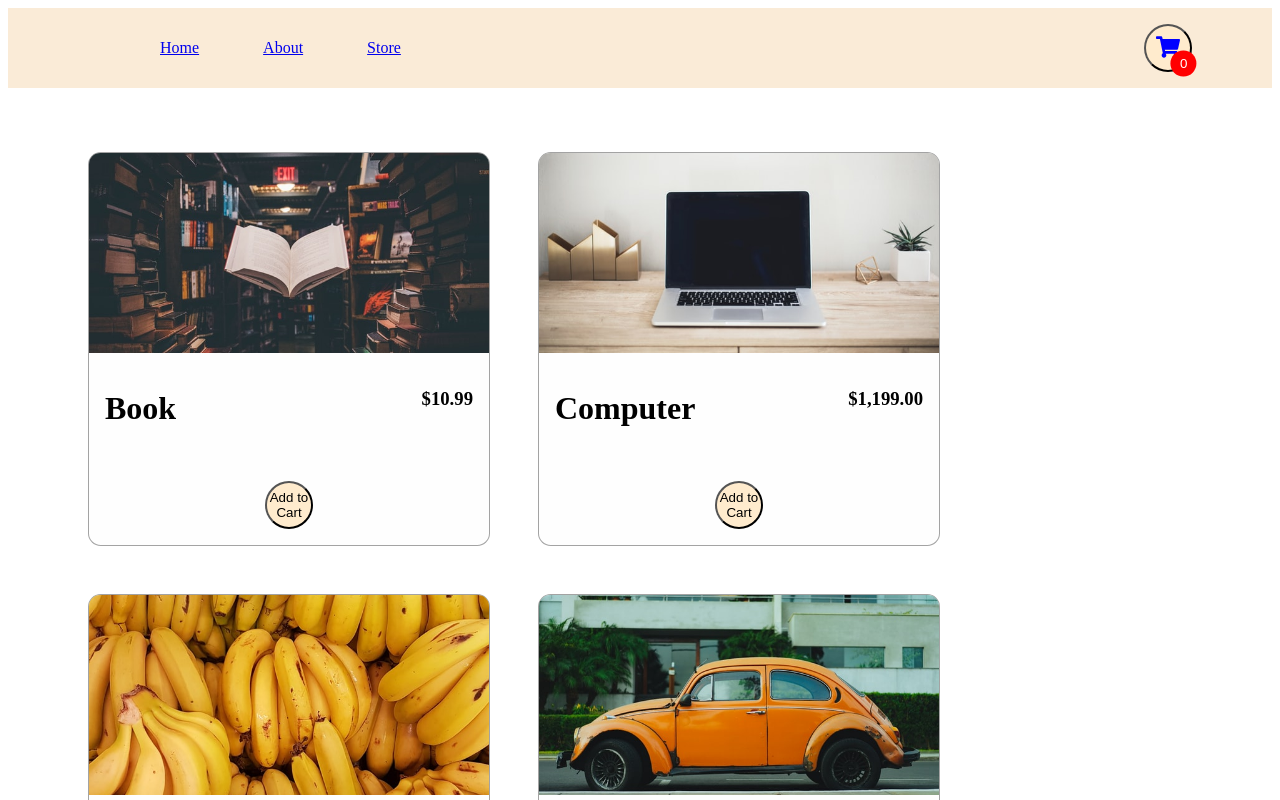
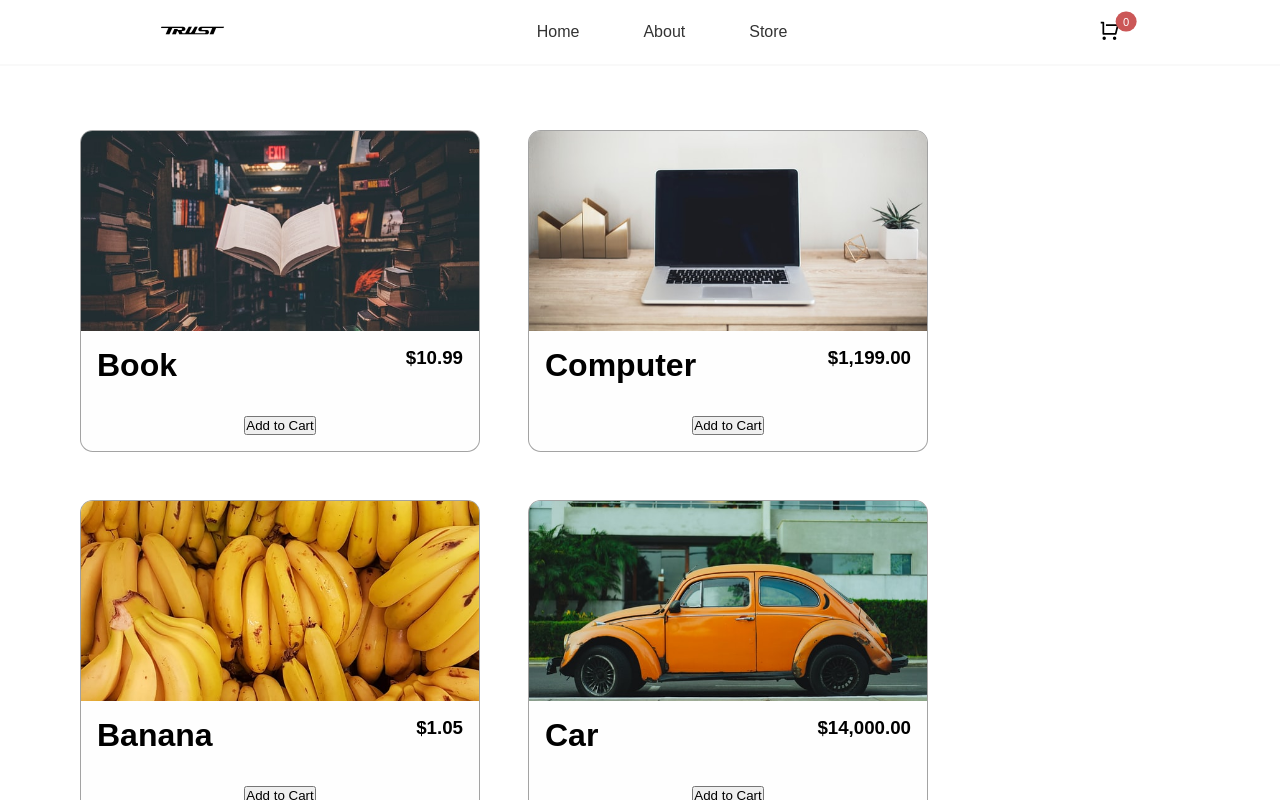
Before and after one commit to dardan8/shopping-cart, a React (Vite) app: page /store in a window 1280 px wide. Shown: the top 800 px of the page. Built offline with nearby package versions, Linux system fonts and the light colour scheme.

Commit message:
Styling advancing

```diff
--- a/src/components/Navbar.tsx
+++ b/src/components/Navbar.tsx
@@ -1,13 +1,17 @@
 import "./navbar.css";
 import { NavLink } from "react-router-dom";
-import { FaShoppingCart } from "react-icons/fa";
+import { RiShoppingCartLine } from "react-icons/ri";
 import { useShoppingCart } from "../context/ShoppingCartContext";
+import LogoImg from "../../public/images/logo.svg";
 
 export const Navbar = () => {
   const { openCart, cartQuantity } = useShoppingCart();
 
   return (
     <nav>
+      <a href='/'>
+        <img src={LogoImg} alt='Logo' className='logo-image'></img>
+      </a>
       <ul>
         <li>
           <NavLink to='/'>Home</NavLink>
@@ -19,10 +23,10 @@ export const Navbar = () => {
           <NavLink to='/store'>Store</NavLink>
         </li>
       </ul>
-      <button onClick={openCart}>
-        <FaShoppingCart className='shoppingcart-icon' />
+      <span className='shoppingcart-span'>
+        <RiShoppingCartLine className='shoppingcart-icon' onClick={openCart} />
         <div className='rounded-circle'>{cartQuantity}</div>
-      </button>
+      </span>
     </nav>
   );
 };
--- a/src/components/ShoppingCart.tsx
+++ b/src/components/ShoppingCart.tsx
@@ -2,6 +2,7 @@ import { useShoppingCart } from "../context/ShoppingCartContext";
 import { formatCurrency } from "../utilities/formatCurrency";
 import { CartItem } from "./CartItem";
 import storeItems from "../data/items.json";
+import "./shoppingcart.css";
 
 type ShoppingCartProps = {
   isOpen: boolean;
@@ -12,8 +13,10 @@ export function ShoppingCart({ isOpen }: ShoppingCartProps) {
   return (
     <div>
       {isOpen ? (
-        <>
-          <button onClick={closeCart}>Close</button>
+        <div className='shoppingcart-container'>
+          <button onClick={closeCart} className='close-cart'>
+            Close
+          </button>
           <div>
             {cartItems.map((item) => (
               <CartItem key={item.id} {...item} />
@@ -28,7 +31,7 @@ export function ShoppingCart({ isOpen }: ShoppingCartProps) {
               )}
             </div>
           </div>
-        </>
+        </div>
       ) : (
         ""
       )}
--- a/src/components/StoreItem.tsx
+++ b/src/components/StoreItem.tsx
@@ -1,63 +1,62 @@
-import "./storeitem.css"
-import { formatCurrency } from "../utilities/formatCurrency"
-import { useShoppingCart } from "../context/ShoppingCartContext"
+import "./storeitem.css";
+import { formatCurrency } from "../utilities/formatCurrency";
+import { useShoppingCart } from "../context/ShoppingCartContext";
 
 type StoreItemProps = {
- id: number,
- name: string,
- price: number,
- imgUrl: string
-}
+  id: number;
+  name: string;
+  price: number;
+  imgUrl: string;
+};
 
-
-export function StoreItem ({id, name, price, imgUrl}: StoreItemProps) {
-
-   const {getItemQuantity,
+export function StoreItem({ id, name, price, imgUrl }: StoreItemProps) {
+  const {
+    getItemQuantity,
     increaseCartQuantity,
     decreaseCartQuantity,
-    removeFromCart} = useShoppingCart()
+    removeFromCart,
+  } = useShoppingCart();
 
   const quantity = getItemQuantity(id);
 
   return (
-        <div className="card-item">
-            <div className="card-image-container">
-                <img src={imgUrl} className="card-image"/>
+    <div className='card-item'>
+      <div className='card-image-container'>
+        <img src={imgUrl} className='card-image' />
       </div>
-            <div className="card-item-data">
+      <div className='card-item-data'>
         <h1>{name}</h1>
         <h3>{formatCurrency(price)}</h3>
       </div>
 
-            {
-                quantity === 0 ?
-
-               (
-                <div className="card-item-actions">
-                <button onClick={() => increaseCartQuantity(id)}>
-                    Add to Cart
+      {quantity === 0 ? (
+        <div className='card-item-actions'>
+          <button onClick={() => increaseCartQuantity(id)}>Add to Cart</button>
+        </div>
+      ) : (
+        <>
+          <div className='card-item-actions'>
+            <button
+              className='button-card'
+              onClick={() => decreaseCartQuantity(id)}
+            >
+              {" "}
+              -{" "}
+            </button>
+            {quantity} in cart
+            <button
+              className='button-card'
+              onClick={() => increaseCartQuantity(id)}
+            >
+              {" "}
+              +
             </button>
           </div>
-        )
-        :
-(
-    <><div className="card-item-actions">
-    <button className="button-card"
-    onClick={() => decreaseCartQuantity(id)}
-    > - </button>
-    {quantity} in cart
-    <button className="button-card"
-    onClick={() => increaseCartQuantity(id)}> +</button>
+          <button className='button-card' onClick={() => removeFromCart(id)}>
+            Remove
+          </button>
+        </>
+      )}
     </div>
-<button className="button-card"
-onClick={() => removeFromCart(id)}
->Remove</button>
-</>
-
-
-)
+  );
 }
-         </div>
-
-    )
-}
--- a/src/components/navbar.css
+++ b/src/components/navbar.css
@@ -1,6 +1,25 @@
+nav {
+  width: 100%;
+  height: 64px;
+  background-color: #fff;
+
+  display: flex;
+  align-items: center;
+  justify-content: space-between;
+
+  padding: 2rem 10rem;
+
+  border-bottom: 2px solid #f9f9f9;
+  position: sticky;
+}
+
+.logo-image {
+  width: 65px;
+}
+
 ul li {
   list-style-type: none;
-  padding: 0.5rem 2rem;
+  padding: 0 2rem;
 }
 
 ul {
@@ -9,46 +28,40 @@ ul {
   justify-content: end;
 }
 
-nav {
-  height: 5rem;
-  background-color: antiquewhite;
-
-  display: flex;
-  align-items: center;
-  justify-content: space-between;
-  padding: 0rem 5rem;
+ul li a {
+  text-decoration: none;
+  color: #333;
 }
 
-button {
-  background-color: blanchedalmond;
-  border-radius: 50%;
-
-  position: relative;
-
-  width: 3rem;
-  height: 3rem;
-  padding: 0rem;
+ul li a:hover {
+  text-decoration: none;
+  color: #008b94;
 }
 
 .shoppingcart-icon {
-  font-size: 1.5rem;
-  color: blue;
+  font-size: 1.3rem;
+  cursor: pointer;
+}
+
+.shoppingcart-span {
+  position: relative;
 }
 
 .rounded-circle {
   display: flex;
   align-items: center;
   justify-content: center;
-  width: 1rem;
-  height: 1rem;
+  width: 1.3rem;
+  height: 1.3rem;
+  padding: 0.1rem;
 
+  font-size: 0.7rem;
   position: absolute;
   bottom: 0;
   right: 0;
-  background-color: red;
+  background-color: rgb(203, 87, 87);
   color: white;
-  padding: 0.3rem;
+
   border-radius: 50%;
-
-  transform: translate(25%, 25%);
+  transform: translate(80%, -60%);
 }
--- /dev/null
+++ b/src/components/shoppingcart.css
@@ -0,0 +1,19 @@
+.shoppingcart-container {
+  width: 30%;
+  height: 100vh;
+
+  position: absolute;
+  bottom: 0;
+  top: 0;
+  right: 0;
+
+  padding: 2rem 3rem;
+  background-color: #d9e8e5;
+  z-index: 3;
+}
+
+.close-cart {
+  position: absolute;
+  top: 1rem;
+  right: 1rem;
+}
--- a/src/context/ShoppingCartContext.tsx
+++ b/src/context/ShoppingCartContext.tsx
@@ -1,99 +1,103 @@
-import { createContext, ReactNode, useContext, useState } from "react"
-import {ShoppingCart} from "../components/ShoppingCart"
-import { useLocalStorage } from "../hooks/useLocalStorage"
-
+import { createContext, ReactNode, useContext, useState } from "react";
+import { ShoppingCart } from "../components/ShoppingCart";
+import { useLocalStorage } from "../hooks/useLocalStorage";
 
 type ShoppingCartProviderProps = {
-    children: ReactNode
+  children: ReactNode;
+};
+
+type ShoppingCartContext = {
+  openCart: () => void;
+  closeCart: () => void;
+  getItemQuantity: (id: number) => number;
+  increaseCartQuantity: (id: number) => void;
+  decreaseCartQuantity: (id: number) => void;
+  removeFromCart: (id: number) => void;
+  cartQuantity: number;
+  cartItems: CartItem[];
+};
+
+type CartItem = {
+  id: number;
+  quantity: number;
+};
+
+const ShoppingCartContext = createContext({} as ShoppingCartContext);
+
+export function useShoppingCart() {
+  return useContext(ShoppingCartContext);
 }
 
-type ShoppingCartContext = {
-    openCart: () => void
-    closeCart: () => void
-    getItemQuantity: (id: number) => number
-    increaseCartQuantity: (id: number) => void
-    decreaseCartQuantity: (id: number) => void
-    removeFromCart: (id: number) => void
-    cartQuantity: number
-    cartItems: CartItem[]
+export function ShoppingCartProvider({ children }: ShoppingCartProviderProps) {
+  const [isOpen, setIsOpen] = useState(false);
 
-}
+  const [cartItems, setCartItems] = useLocalStorage<CartItem[]>(
+    "shopping-cart",
+    []
+  );
 
-type CartItem = {
-    id: number
-    quantity: number
-}
+  const cartQuantity = cartItems.reduce(
+    (quantity, item) => item.quantity + quantity,
+    0
+  );
 
-const ShoppingCartContext = createContext({} as ShoppingCartContext)
+  const openCart = () => setIsOpen(true);
+  const closeCart = () => setIsOpen(false);
 
-export function useShoppingCart() {
-    return useContext(ShoppingCartContext)
-}
+  function getItemQuantity(id: number) {
+    return cartItems.find((item) => item.id === id)?.quantity || 0;
+  }
+  function increaseCartQuantity(id: number) {
+    setCartItems((currItems) => {
+      if (currItems.find((item) => item.id === id) == null) {
+        return [...currItems, { id, quantity: 1 }];
+      } else {
+        return currItems.map((item) => {
+          if (item.id === id) {
+            return { ...item, quantity: item.quantity + 1 };
+          } else {
+            return item;
+          }
+        });
+      }
+    });
+  }
+  function decreaseCartQuantity(id: number) {
+    setCartItems((currItems) => {
+      if (currItems.find((item) => item.id === id)?.quantity === 1) {
+        return currItems.filter((item) => item.id !== id);
+      } else {
+        return currItems.map((item) => {
+          if (item.id === id) {
+            return { ...item, quantity: item.quantity - 1 };
+          } else {
+            return item;
+          }
+        });
+      }
+    });
+  }
+  function removeFromCart(id: number) {
+    setCartItems((currItems) => {
+      return currItems.filter((item) => item.id !== id);
+    });
+  }
 
-export function ShoppingCartProvider({children}: ShoppingCartProviderProps) {
-
-    const [isOpen, setIsOpen] = useState(false)
-
-    const [cartItems, setCartItems] = useLocalStorage<CartItem[]>("shopping-cart", [])
-
-    const cartQuantity = cartItems.reduce((quantity, item) =>
-    item.quantity + quantity, 0)
-
-
-    const openCart = () => setIsOpen(true)
-    const closeCart = () => setIsOpen(false)
-
-    function getItemQuantity(id: number) {
-        return cartItems.find(item => item.id ===id)?.quantity || 0;
-    }
-    function increaseCartQuantity(id: number) {
-        setCartItems(currItems => {
-            if (currItems.find(item => item.id === id) == null) {
-                return [...currItems, {id, quantity: 1}]
-            } else {
-                return currItems.map(item => {
-                  if ( item.id === id ) {
-                    return {...item, quantity: item.quantity +1}
-                  } else {
-                    return item
-                  }
-                })
-            }
-        })
-    }
-    function decreaseCartQuantity(id: number) {
-        setCartItems(currItems => {
-            if (currItems.find(item => item.id === id)?.quantity === 1) {
-                return currItems.filter(item => item.id !== id)
-            } else {
-                return currItems.map(item => {
-                  if ( item.id === id ) {
-                    return {...item, quantity: item.quantity -1}
-                  } else {
-                    return item
-                  }
-                })
-            }
-        })
-    }
-    function removeFromCart(id: number) {
-        setCartItems (currItems => {
-            return currItems.filter(item => item.id !== id)
-        })
-    }
-
-
-    return (
-        <ShoppingCartContext.Provider value={{getItemQuantity,
+  return (
+    <ShoppingCartContext.Provider
+      value={{
+        getItemQuantity,
         increaseCartQuantity,
         decreaseCartQuantity,
         removeFromCart,
         cartItems,
         cartQuantity,
         openCart,
-        closeCart} }>
-            {children}
-            <ShoppingCart isOpen={isOpen}/>
-        </ShoppingCartContext.Provider>
-    )
+        closeCart,
+      }}
+    >
+      {children}
+      <ShoppingCart isOpen={isOpen} />
+    </ShoppingCartContext.Provider>
+  );
 }
--- /dev/null
+++ b/src/index.css
@@ -0,0 +1,8 @@
+* {
+  margin: 0;
+  padding: 0;
+
+  box-sizing: border-box;
+
+  font-family: "Manrope", sans-serif;
+}
```
Also changed, not shown: src/App.tsx (+17 -18 lines), src/components/storeitem.css (+2 -6 lines), public/images/logo.svg (added). Lines whose indentation alone changed are shown as unchanged.
